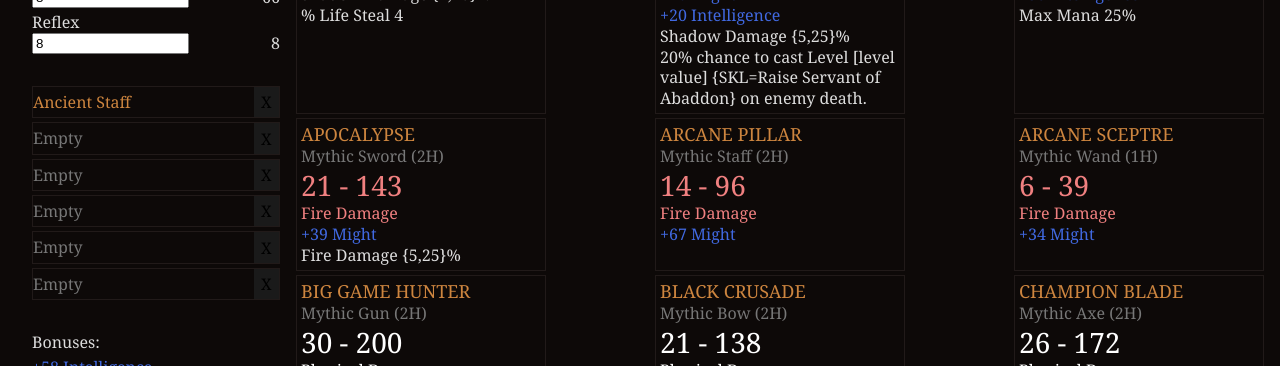
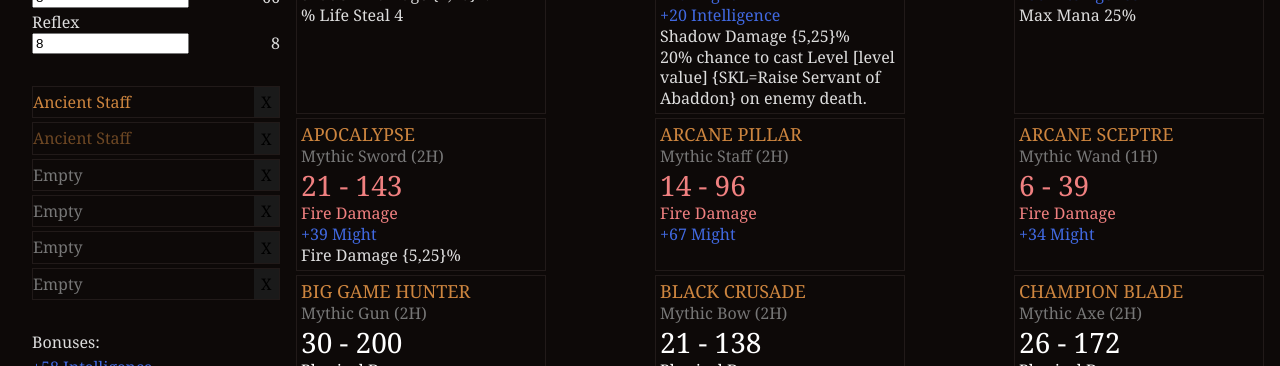
Before and after one commit to chrifox/stolen-realm-gearlib, a React (Vite) app: page / in a window 1280 px wide. Both pictures are taken after a click on the element 1139 px from the left and 190 px from the top of the page. Shown: the part 195-561 px from the top of the page. Built offline with nearby package versions, Linux system fonts and the light colour scheme.

Commit message:
fix bug with 2h weapon equips

```diff
--- a/src/components/Character.tsx
+++ b/src/components/Character.tsx
@@ -56,6 +56,10 @@ const EquippedItem = styled.div<{ $rarity?: number }>`
   color: ${({ theme, $rarity }) =>
     $rarity ? theme.colors.rarity[$rarity] : "#777"};
   border: 1px solid #211a19;
+
+  .offhand-2h {
+    opacity: 50%;
+  }
 
   &:hover {
     outline: 1px solid #302725;
@@ -121,6 +125,9 @@ export const Character = () => {
 
   const equipmentBonuses = getEquipmentBonuses();
 
+  const has2hWeaponEquipped =
+    equipment.hand1 && equipment.hand1.type.hands === 2;
+
   return (
     <CharacterContainer>
       <form className="stats">
@@ -149,12 +156,23 @@ export const Character = () => {
       </form>
 
       <div className="equipment">
-        {equipmentSlots.map(([slot, item]) => (
-          <EquippedItem $rarity={item?.rarity.value}>
-            <span>{item?.name ?? "Empty"}</span>
-            <button onClick={() => unequipItem(slot)}>X</button>
-          </EquippedItem>
-        ))}
+        {equipmentSlots.map(([slot, item]) => {
+          const show2hFader = slot === "hand2" && !item && has2hWeaponEquipped;
+          return (
+            <EquippedItem
+              $rarity={
+                show2hFader ? equipment.hand1?.rarity.value : item?.rarity.value
+              }
+            >
+              {show2hFader ? (
+                <span className="offhand-2h">{equipment.hand1?.name}</span>
+              ) : (
+                <span>{item?.name ?? "Empty"}</span>
+              )}
+              <button onClick={() => unequipItem(slot)}>X</button>
+            </EquippedItem>
+          );
+        })}
       </div>
 
       <div className="bonuses">
--- a/src/context/CharacterContext.tsx
+++ b/src/context/CharacterContext.tsx
@@ -1,12 +1,21 @@
-import { createContext, useContext, useState, ReactNode } from "react";
+import {
+  createContext,
+  useContext,
+  useState,
+  ReactNode,
+  useEffect,
+} from "react";
 import { type Armor, type Weapon } from "../types/item"; // Ensure correct imports
 
 function isWeapon(item: any): item is Weapon {
   return (item as Weapon).type?.hands !== undefined;
 }
 
-function isMeleeWeapon(weapon: Weapon) {
-  return ["Axe", "Sword", "Mace", "FistWeapon"].includes(weapon.type.label);
+function is1hMeleeWeapon(weapon: Weapon) {
+  return (
+    ["Axe", "Sword", "Mace", "FistWeapon"].includes(weapon.type.label) &&
+    weapon.type.hands === 1
+  );
 }
 
 function isArmor(item: any): item is Armor {
@@ -99,8 +108,8 @@ export const CharacterContextProvider = ({
             ) {
               return { ...prev, hand2: item }; // Equip second gun to hand2
             }
-            if (isMeleeWeapon(item) && isMeleeWeapon(existingHand1)) {
-              return { ...prev, hand2: item }; // Equip second melee weapon
+            if (is1hMeleeWeapon(item) && is1hMeleeWeapon(existingHand1)) {
+              return { ...prev, hand2: item }; // Equip second melee weapon if 1H
             }
             return { ...prev, hand1: item, hand2: null }; // Replace hand1, clear hand2
           }
@@ -109,7 +118,7 @@ export const CharacterContextProvider = ({
             (item.type.label === "Wand" &&
               existingHand1.type.label === "Wand") ||
             (item.type.label === "Gun" && existingHand1.type.label === "Gun") ||
-            (isMeleeWeapon(item) && isMeleeWeapon(existingHand1))
+            (is1hMeleeWeapon(item) && is1hMeleeWeapon(existingHand1))
           ) {
             return { ...prev, hand1: item, hand2: existingHand2 }; // Replace hand1 but keep hand2
           }
```
